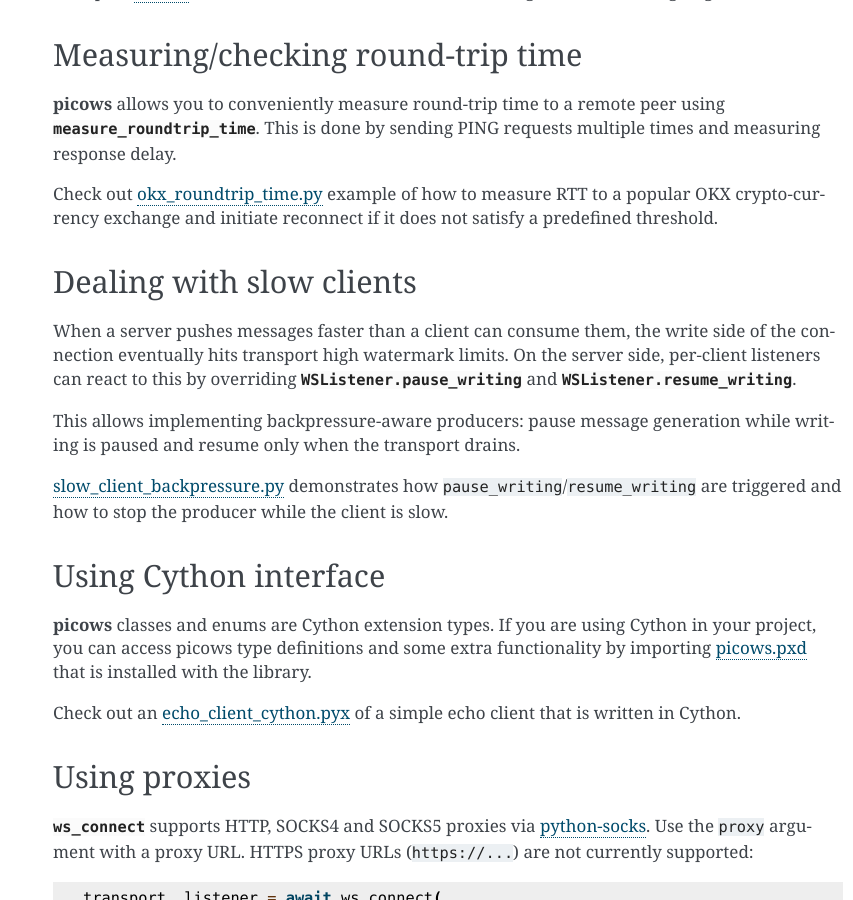
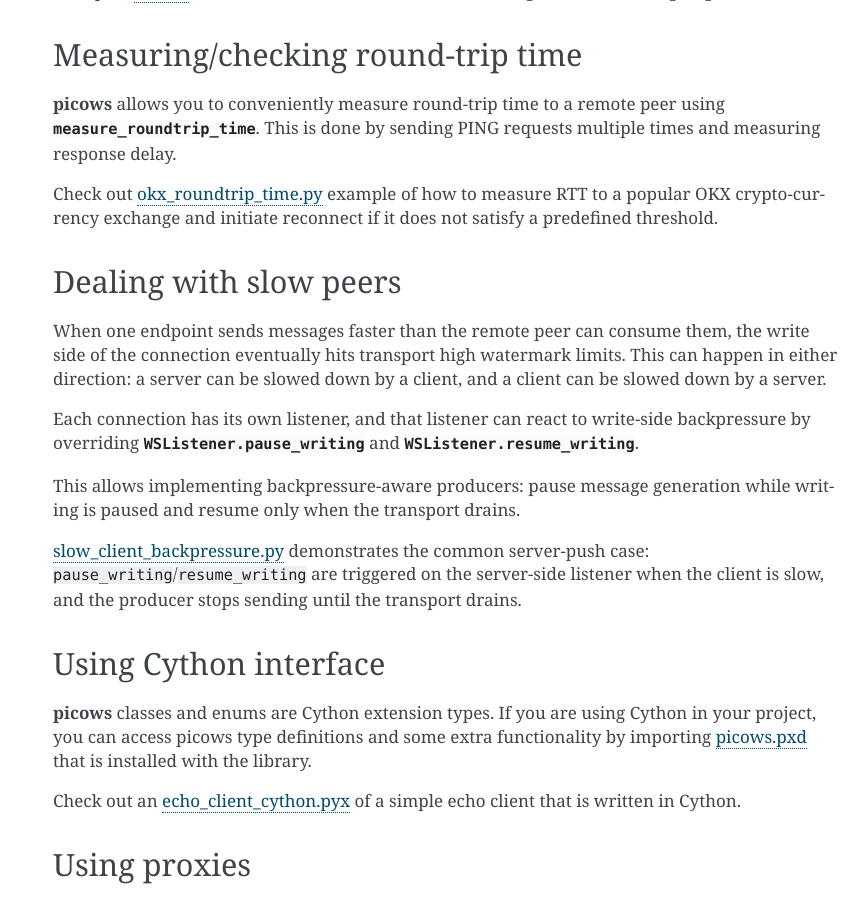
Before and after one commit to tarasko/picows, a Sphinx documentation site: the page built from docs/source/guides.rst, in a window 1280 px wide and 900 px high, scrolled down 5835 px. Shown: the whole window, without its empty margins (427-1280 px from the left). Built offline with Sphinx 7.4.7, drawn with Linux system fonts in a browser that asks for light colours; some of the changed text lies outside the part shown.

Commit message:
Update topic guides

```diff
--- a/docs/source/guides.rst
+++ b/docs/source/guides.rst
@@ -283,20 +283,25 @@ Check out `okx_roundtrip_time.py <https://raw.githubusercontent.com/tarasko/pico
 example of how to measure RTT to a popular OKX crypto-currency exchange and initiate
 reconnect if it does not satisfy a predefined threshold.
 
-Dealing with slow clients
--------------------------
+Dealing with slow peers
+-----------------------
 
-When a server pushes messages faster than a client can consume them, the write side of
-the connection eventually hits transport high watermark limits.
-On the server side, per-client listeners can react to this by overriding
-:any:`WSListener.pause_writing` and :any:`WSListener.resume_writing`.
+When one endpoint sends messages faster than the remote peer can consume them,
+the write side of the connection eventually hits transport high watermark limits.
+This can happen in either direction: a server can be slowed down by a client, and
+a client can be slowed down by a server.
+
+Each connection has its own listener, and that listener can react to write-side
+backpressure by overriding :any:`WSListener.pause_writing` and
+:any:`WSListener.resume_writing`.
 
 This allows implementing backpressure-aware producers: pause message generation
 while writing is paused and resume only when the transport drains.
 
 `slow_client_backpressure.py <https://raw.githubusercontent.com/tarasko/picows/master/examples/slow_client_backpressure.py>`_
-demonstrates how ``pause_writing``/``resume_writing`` are triggered and how to stop
-the producer while the client is slow.
+demonstrates the common server-push case: ``pause_writing``/``resume_writing`` are
+triggered on the server-side listener when the client is slow, and the producer
+stops sending until the transport drains.
 
 Using Cython interface
 ----------------------
```
